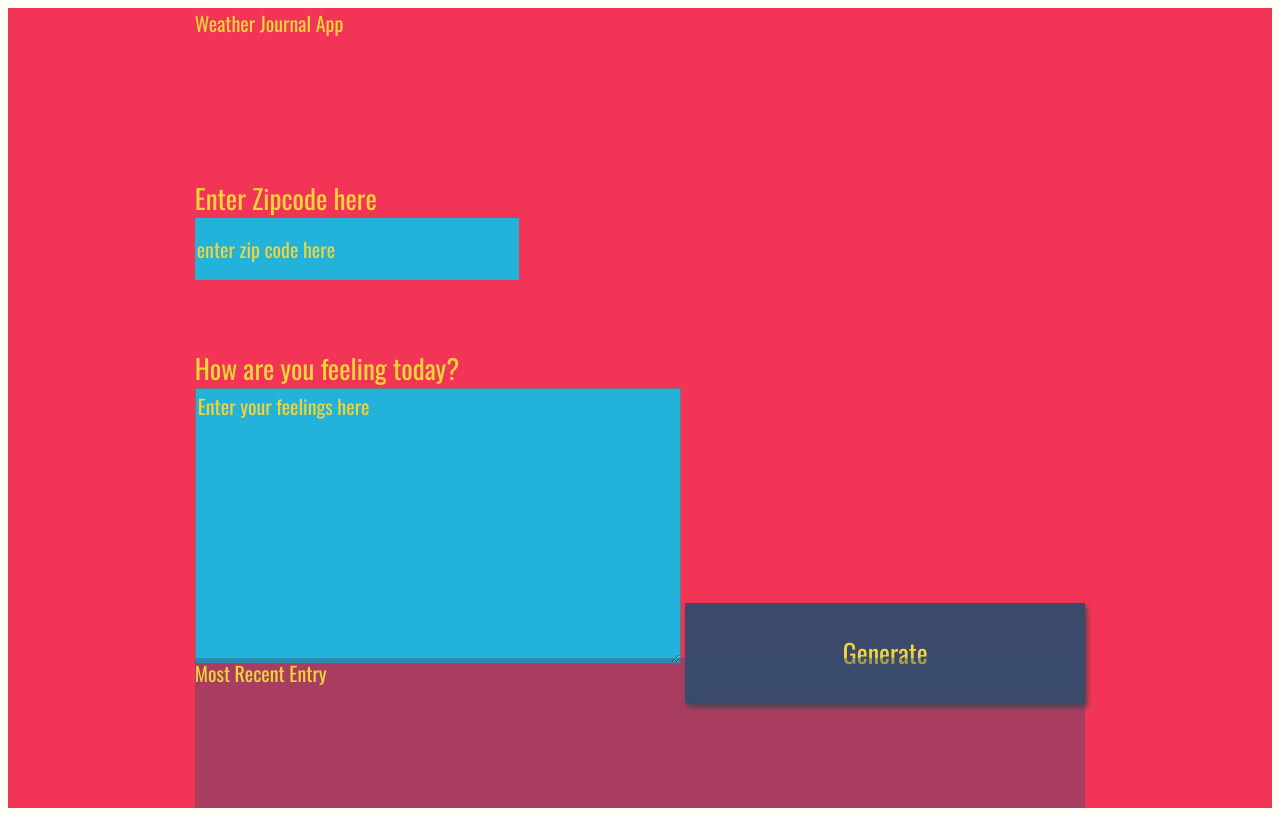
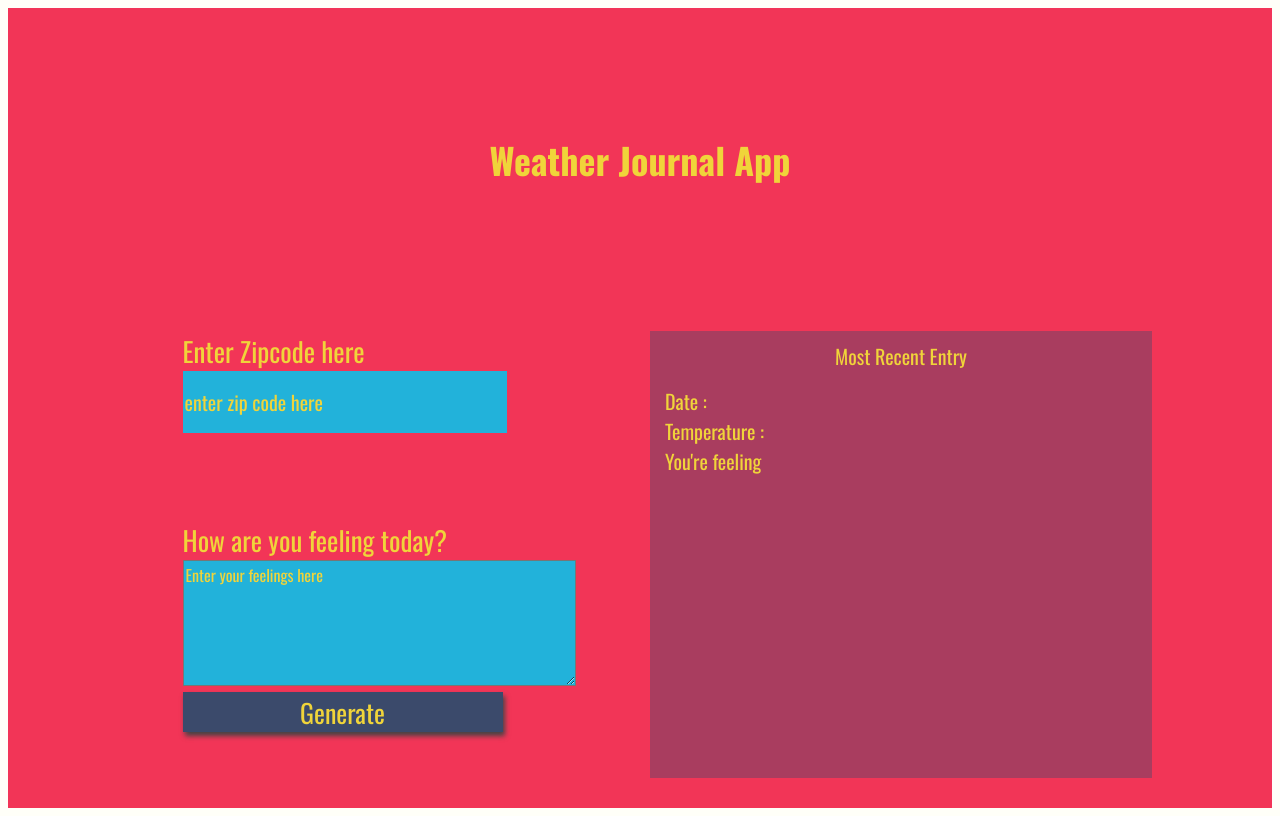
Before and after one commit to eslamfaisal/Udacity-ND-Wearther-Journal-App, a website: page website/index.html in a window 1280 px wide. Drawn offline with nearby package versions, Linux system fonts and the light colour scheme; a web font is replaced by a local one.

Commit message:
style page

```diff
--- a/website/index.html
+++ b/website/index.html
@@ -1,25 +1,29 @@
 <!DOCTYPE html>
 <html>
+
 <head>
     <meta charset="UTF-8">
     <title>Weather Journal</title>
     <link href="https://fonts.googleapis.com/css?family=Oswald:400,600,700|Ranga:400,700&display=swap" rel="stylesheet">
     <link rel="stylesheet" href="style.css">
 </head>
+
 <body>
 <div id="app">
     <div class="holder headline">
-        Weather Journal App
+        <h1>Weather Journal App</h1>
     </div>
+    <form id="userInfo">
         <div class="holder zip">
             <label for="zip">Enter Zipcode here</label>
-        <input type="text" id="zip" placeholder="enter zip code here">
+            <input type="text" id="zip" placeholder="enter zip code here" required>
         </div>
         <div class="holder feel">
             <label for="feelings">How are you feeling today?</label>
-        <textarea class="myInput" id="feelings" placeholder="Enter your feelings here" rows="9" cols="50"></textarea>
-        <button id="generate" type="submit"> Generate</button>
+            <textarea class="myInput" id="feelings" placeholder="Enter your feelings here" rows="5" cols="50" required></textarea>
+            <button id="generate" type="submit"> Generate </button>
         </div>
+    </form>
     <div class="holder entry">
         <div class="title">Most Recent Entry</div>
         <div id="entryHolder">
@@ -32,4 +36,5 @@
 <script src="app.js" type="text/javascript"></script>
 
 </body>
+
 </html>
--- a/website/style.css
+++ b/website/style.css
@@ -6,9 +6,11 @@ body{
 #app{
     display: grid;
     grid-auto-rows: minmax(150px, auto);
-    /* grid-template-columns:  */
+    grid-template-columns:1fr;
     height:100vh;
+    grid-template-areas: "headline" "form" "entry";
     background: #f23557;
+    padding: 0 15vh;
     color: #f0d43a;
     justify-content: center;
     grid-gap: 1em;
@@ -16,35 +18,65 @@ body{
     font-family: 'Oswald', sans-serif;
 }
 
+@media (min-width: 768px) {
+    #app {
+        grid-template-columns: 1fr 1fr;
+        grid-template-areas: "headline headline" "form entry";
+        height: 100vh;
+    }
+}
+
 .holder{
 
 }
 
-.entry{
+.entry {
     background: rgba(59, 74, 107, .4);
+    grid-area: entry;
+    margin-bottom: 30px;
 }
 
-#entryHolder{
-
+form {
+    grid-area: form;
+    display: grid;
+    justify-content: center;
+    width: 50%;
+    margin: 0 auto;
+    grid-gap: 10px;
 }
 
-#date{
-
+button.invalid {
+    cursor: not-allowed;
 }
 
-#temp{
-
+#entryHolder {
+    padding: 15px;
 }
 
-#content{
+#date::before {
+    content: "Date : ";
+}
 
+#temp::before {
+    content: "Temperature : ";
+}
+
+#content::before {
+    content: "You're feeling ";
 }
 
 .headline {
-
+    display: grid;
+    grid-area: headline;
+    align-self: center;
+    justify-content: center;
 }
-.title{
-
+.title {
+    display: inline-flex;
+    margin-top: 10px;
+    justify-content: center;
+    align-self: center;
+    width: 100%;
 }
 
 /*  Basic Styling To Override Default For Basic HTML Elements */
@@ -64,9 +96,9 @@ input{
     border: none;
 }
 
-button{
-    width: 400px;
-    height: 100px;
+button {
+    width: 320px;
+    height: 40px;
     background: #3b4a6b;
     color: #f0d43a;
     font-size: 26px;
@@ -79,9 +111,9 @@ h1{
 }
 
 textarea{
-    background:#22b2da;
+    background: #22b2da;
     color: #f0d43a;
-    font-size: 20px;
+    font-size: 16px;
     font-family: 'Oswald', sans-serif;
 }
 /* Reset style for HTML element on active to have no border*/
```
Lines whose indentation alone changed are shown as unchanged.
